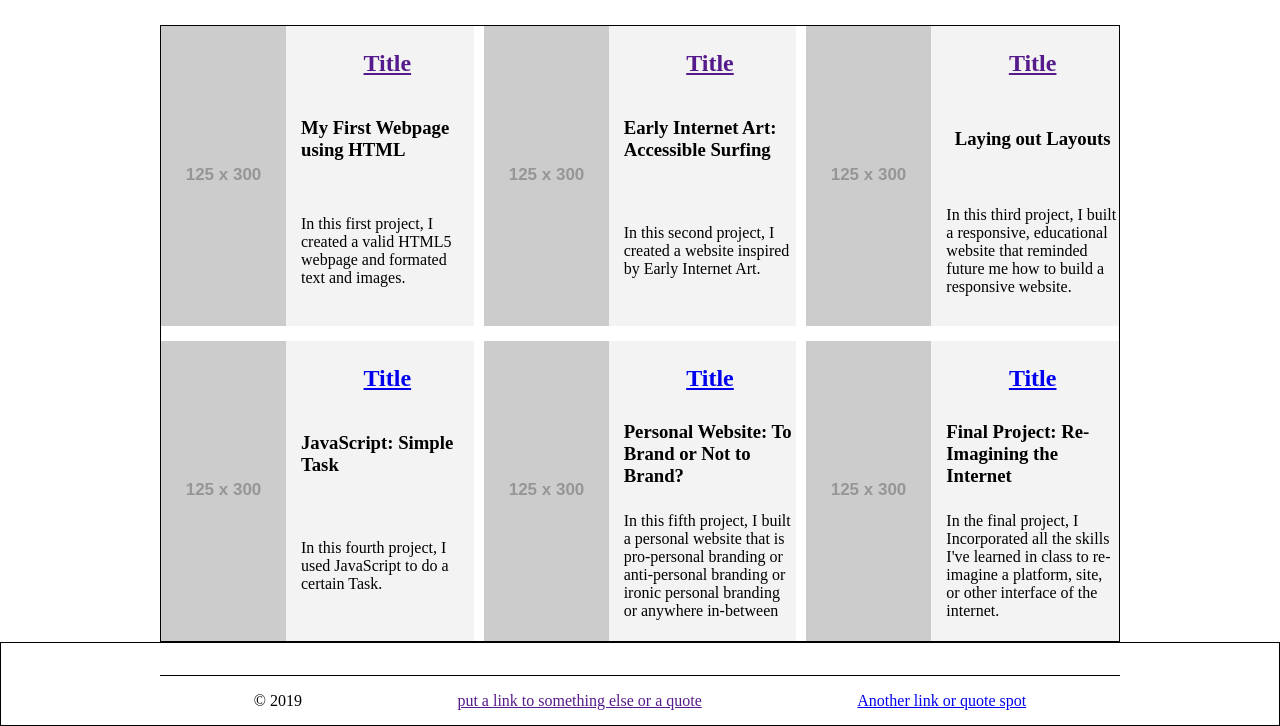
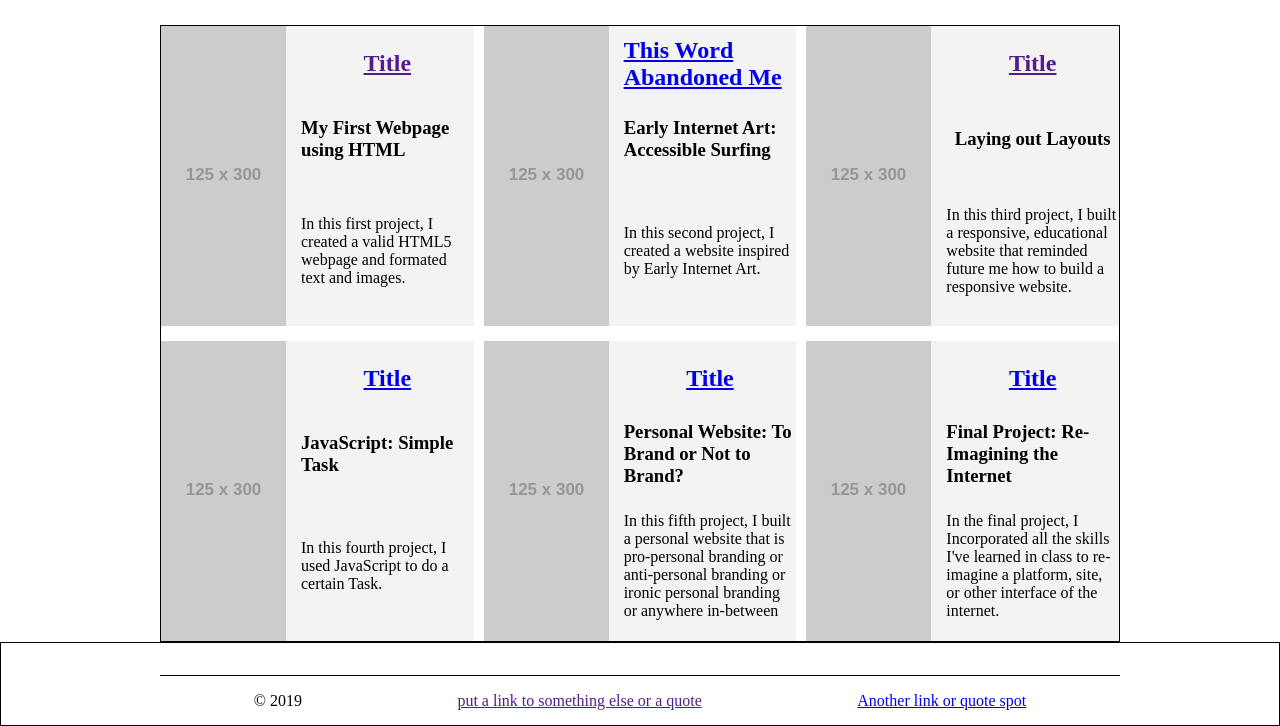
Before and after one commit to KelseyBrod/jiangxinzhezhe.github.io, a plain HTML site: page index.html in a window 1280 px wide. Shown: the part 194-920 px from the top of the page. Drawn offline with Linux system fonts and the light colour scheme; placeholder pictures from the web are drawn by us.

Commit message:
thiswordabandonedme

```diff
--- a/index.html
+++ b/index.html
@@ -28,7 +28,7 @@
                 <p class="project_description">In this first project, I created a valid HTML5 webpage and formated text and images. </p>
             </article>
             <article id="project2" class="project_item">
-                <h2 class="project_number"><a href="">Title</a></h2>
+                <h2 class="project_number"><a href="thiswordabandonedme/index.html">This Word Abandoned Me</a></h2>
                 <img class="project_image" src="https://dummyimage.com/125x300/3d3d3d/9e9e9e" alt="project 2 image" />
                 <h3 class="project_title">Early Internet Art: Accessible Surfing</h3>
                 <p class="project_description">In this second project, I created a website inspired by Early Internet Art. </p>
```
Also changed, not shown: 1 other file.
